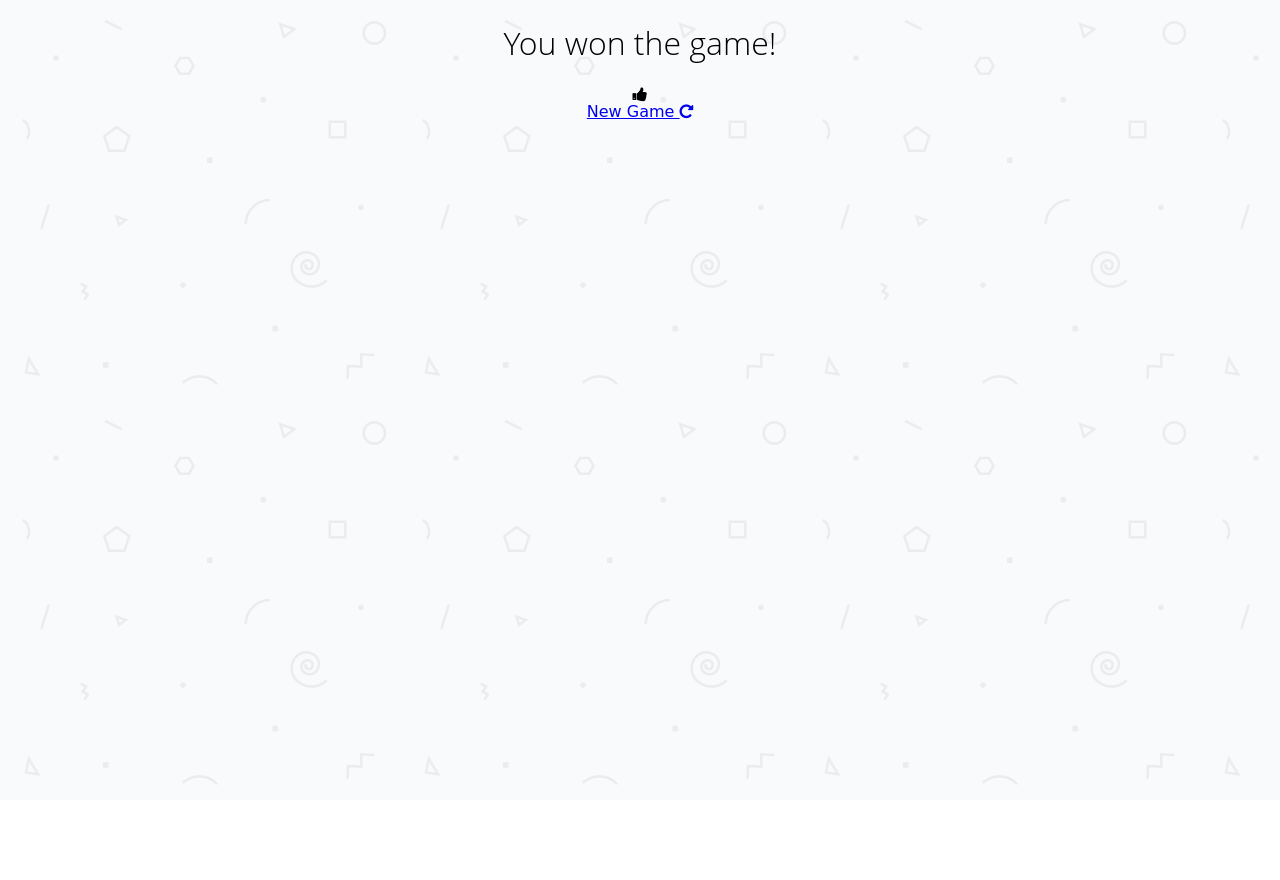
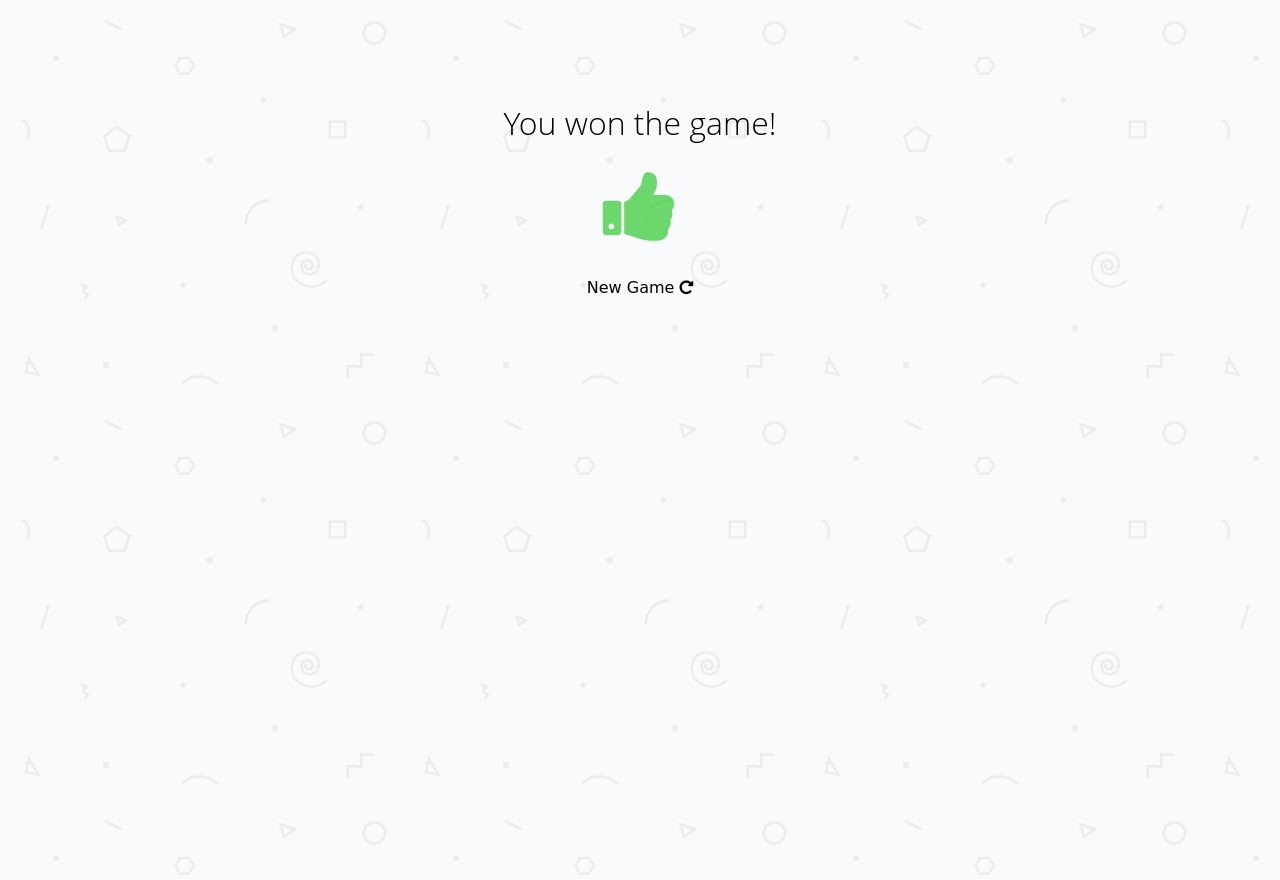
Before and after one commit to nebelriss/nd-memory-game, a plain HTML site: page winner.html in a window 1280 px wide. Before the commit the page ends 800 px from the top, so only its background shows below. Drawn offline with Linux system fonts and the light colour scheme.

Commit message:
Added styles for winning page.

```diff
--- a/css/app.css
+++ b/css/app.css
@@ -114,6 +114,28 @@ h1 {
   cursor: pointer;
 }
 
+/*
+ * Styles for winning page
+ */
+
+.winner {
+  margin-top: 5em;
+}
+
+.fa-thumbs-up {
+  font-size: 5em;
+  color: #36c936b9;
+}
+
+.restart {
+  margin-top: 2em;
+}
+
+.restart a {
+  color: #000;
+  text-decoration: none;
+}
+
 
 /*
  * Styles for Animation
```
